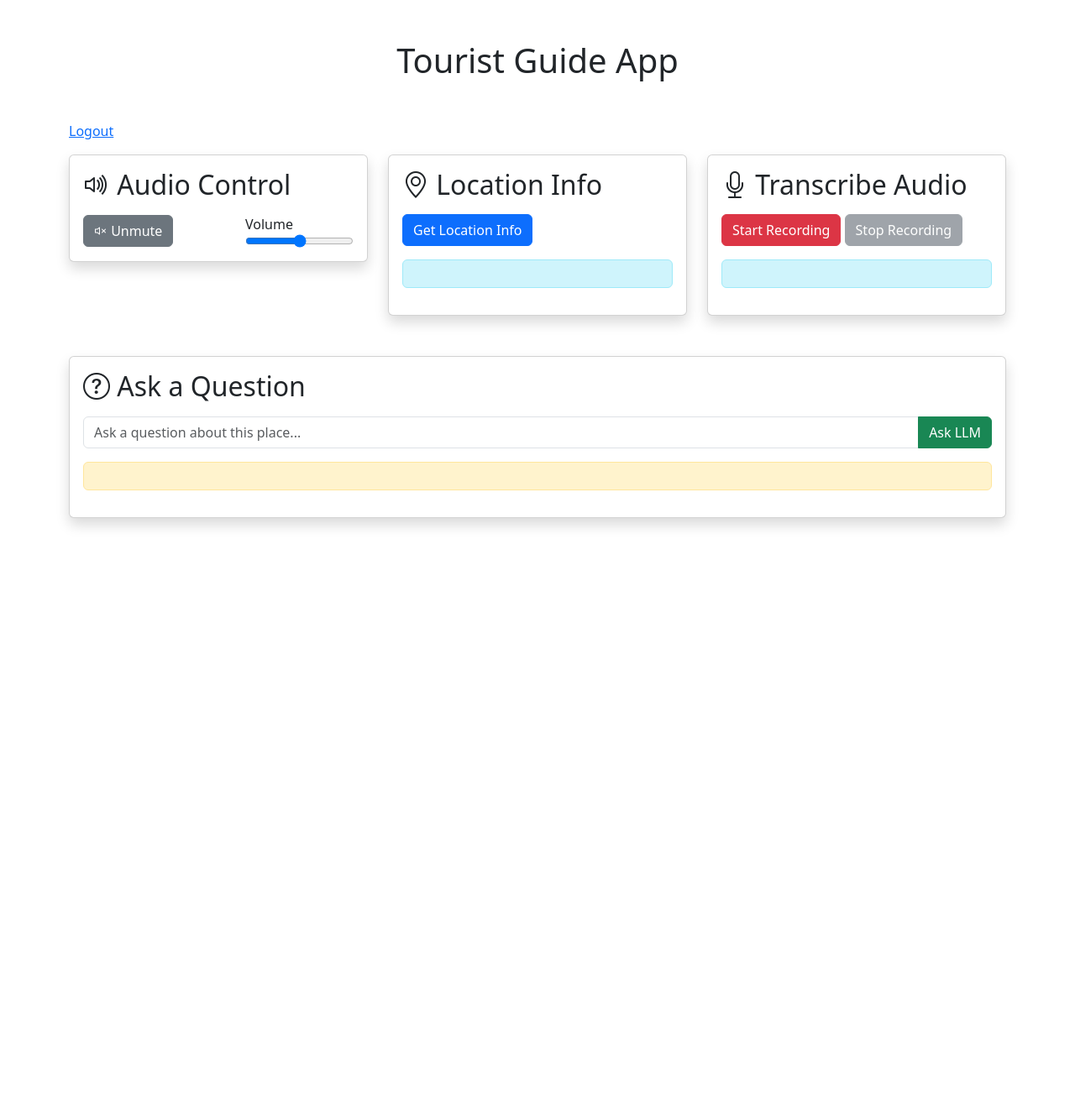
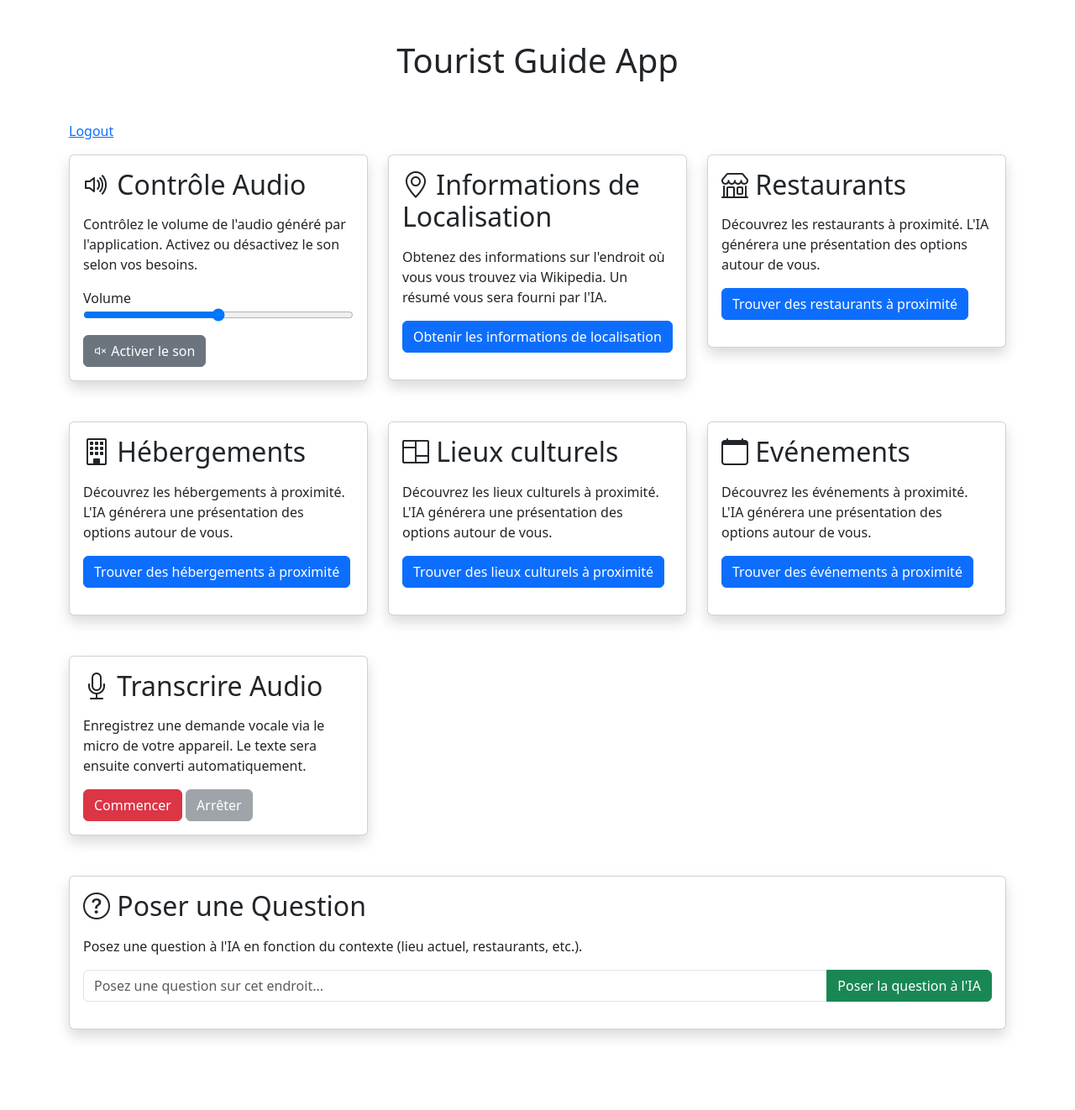
Before and after one commit to innermost47/wandermind, a Flask app: template templates/index.html in a window 1280 px wide. Shown: the whole page at 84% size. Before the commit the page ends 628 px from the top, so only its background shows below. Run offline with Flask 3, Linux system fonts and the light colour scheme; the template is opened without the code that fills it, so the values that code supplies are empty; parts of the project's set-up code (start-up, migrations or seed data) failed here and were passed over; some libraries are stand-ins or nearby versions.

Commit message:
added events culturals restaurants accomodations

```diff
--- a/app.py
+++ b/app.py
@@ -16,6 +16,8 @@ from services import (
     verify_token,
     send_email,
     get_email_for_account_creation,
+    get_foursquare_data,
+    get_nearby_events,
 )
 import json
 from dotenv import load_dotenv
@@ -111,6 +113,31 @@ def logout():
     return redirect(url_for("login"))
 
 
+def handle_place_request(
+    latitude, longitude, query=None, category=None, radius=1000, llm_message=None
+):
+    if not latitude or not longitude:
+        return jsonify({"error": "Invalid location data"}), 400
+    places = get_foursquare_data(
+        latitude, longitude, query=query, category=category, radius=radius
+    )
+    session_memory = session.get("memory", [])
+    if not places:
+        return (
+            jsonify({"error": "No relevant information found for this location."}),
+            404,
+        )
+    session["actual_content"] = places
+
+    def generate():
+        for chunk in query_llm(llm_message, places, llm_lock, session_memory):
+            data = json.dumps(chunk).encode("utf-8") + b"<|end_of_chunk|>"
+            yield data
+            sys.stdout.flush()
+
+    return Response(stream_with_context(generate()), mimetype="text/event-stream")
+
+
 @app.route("/wikipedia", methods=["POST"])
 def wikipedia():
     data = request.json
@@ -127,11 +154,16 @@ def wikipedia():
             jsonify({"error": "No relevant information found for this location."}),
             404,
         )
-    session["wikipedia_content"] = wikipedia_content
+    session["actual_content"] = wikipedia_content
 
     def generate():
+        llm_message = (
+            "Présentez ce lieu comme un guide touristique réel, similaire à ceux que l'on trouve dans les sorties touristiques, "
+            "et non comme un livre ou un document informatif. Fournissez une description vivante et engageante qui attire "
+            "l'attention des visiteurs et leur donne envie d'explorer cet endroit."
+        )
         for chunk in query_llm(
-            "Présentez ce lieu comme un guide touristique.",
+            llm_message,
             wikipedia_content,
             llm_lock,
             session_memory,
@@ -143,11 +175,92 @@ def wikipedia():
     return Response(generate(), mimetype="text/event-stream")
 
 
+@app.route("/events", methods=["POST"])
+def events():
+    data = request.json
+    latitude = data.get("latitude")
+    longitude = data.get("longitude")
+
+    if not latitude or not longitude:
+        return jsonify({"error": "Invalid location data"}), 400
+
+    events = get_nearby_events(latitude, longitude)
+    session_memory = session.get("memory", [])
+    if not events:
+        return (
+            jsonify({"error": "No relevant information found for this location."}),
+            404,
+        )
+    session["actual_content"] = events
+
+    def generate():
+        for chunk in query_llm(
+            "L'utilisateur veut davantage d'informations sur ces événements. Fournis-lui une description basée sur les données disponibles.",
+            events,
+            llm_lock,
+            session_memory,
+        ):
+            data = json.dumps(chunk).encode("utf-8") + b"<|end_of_chunk|>"
+            yield data
+            sys.stdout.flush()
+
+    return Response(generate(), mimetype="text/event-stream")
+
+
+@app.route("/restaurant", methods=["POST"])
+def restaurant():
+    data = request.json
+    latitude = data.get("latitude")
+    longitude = data.get("longitude")
+
+    return handle_place_request(
+        latitude,
+        longitude,
+        query="restaurants",
+        llm_message="L'utilisateur veut davantage d'informations sur ces restaurants. Fournis-lui une description basée sur les données disponibles.",
+    )
+
+
+@app.route("/accommodations", methods=["POST"])
+def accommodations():
+    data = request.json
+    latitude = data.get("latitude")
+    longitude = data.get("longitude")
+
+    return handle_place_request(
+        latitude,
+        longitude,
+        category="19014,19012,19013,19006",
+        radius=3000,
+        llm_message="L'utilisateur veut davantage d'informations sur ces hébergements. Fournis-lui une description basée sur les données disponibles.",
+    )
+
+
+@app.route("/culturals", methods=["POST"])
+def culturals():
+    data = request.json
+    latitude = data.get("latitude")
+    longitude = data.get("longitude")
+
+    return handle_place_request(
+        latitude,
+        longitude,
+        category="10027,10023,10034,10032",
+        radius=1000,
+        llm_message=(
+            "L'utilisateur veut davantage d'informations sur ces lieux culturels. "
+            "Les catégories sont les suivantes : 10027 pour les musées, 10023 pour les galeries d'art, "
+            "10034 pour les lieux historiques, et 10032 pour les bibliothèques. "
+            "Fournis-lui une description basée sur les données disponibles."
+        ),
+    )
+
+
 @app.route("/llm", methods=["POST"])
 def llm():
     data = request.json
     question = data.get("question")
-    context = session.get("wikipedia_content")
+    context = session.get("actual_content")
     if not context:
         return (
             jsonify(
--- a/env.example.txt
+++ b/env.example.txt
@@ -22,3 +22,6 @@ SMTP_FULL_NAME=
 SMTP_SERVER_PORT=
 
 EMAIL_SIGNATURE=
+
+FOURSQUARE_API_KEY=
+EVENTBRITE_API_KEY=
--- a/services/__init__.py
+++ b/services/__init__.py
@@ -3,3 +3,5 @@ from .llm import query_llm
 from .whisper import transcribe_audio
 from .auth import verify_token
 from .email import send_email, get_email_for_account_creation
+from .foursquare import get_foursquare_data
+from .openagenda import get_nearby_events
--- a/templates/index.html
+++ b/templates/index.html
@@ -5,18 +5,21 @@ block content %}
 {% if is_admin %}
 <a href="./admin">Admin</a>
 {% endif %}
+
 <div class="row mt-3">
+  <!-- Bloc Audio Control -->
   <div class="col-md-4">
     <div class="mb-5 card shadow">
       <div class="card-body">
-        <h2 class="mb-3"><i class="bi bi-volume-up"></i> Audio Control</h2>
-        <div class="d-flex justify-content-between align-items-center">
-          <button class="btn btn-secondary" id="muteButton">
-            <i id="muteIcon" class="bi bi-volume-mute"></i> Unmute
-          </button>
-          <div class="d-flex flex-column">
-            <label for="volumeSlider">Volume</label
-            ><input
+        <h2 class="mb-3"><i class="bi bi-volume-up"></i> Contrôle Audio</h2>
+        <p>
+          Contrôlez le volume de l'audio généré par l'application. Activez ou
+          désactivez le son selon vos besoins.
+        </p>
+        <div class="d-flex flex-column">
+          <div class="d-flex flex-column mb-3">
+            <label for="volumeSlider">Volume</label>
+            <input
               type="range"
               id="volumeSlider"
               class="volume-control"
@@ -26,59 +29,139 @@ block content %}
               value="0.5"
             />
           </div>
+          <div>
+            <button class="btn btn-secondary" id="muteButton">
+              <i id="muteIcon" class="bi bi-volume-mute"></i> Activer le son
+            </button>
+          </div>
         </div>
       </div>
     </div>
   </div>
+
+  <!-- Bloc Location Info -->
   <div class="col-md-4">
     <div class="mb-5 card shadow">
       <div class="card-body">
         <h2 class="mb-3">
-          <i class="bi bi-geo-alt"></i>
-          Location Info
+          <i class="bi bi-geo-alt"></i> Informations de Localisation
         </h2>
+        <p>
+          Obtenez des informations sur l'endroit où vous vous trouvez via
+          Wikipedia. Un résumé vous sera fourni par l'IA.
+        </p>
         <button class="btn btn-primary mb-3" id="getLocation">
-          Get Location Info
+          Obtenir les informations de localisation
         </button>
-        <div class="alert alert-info" id="location"></div>
       </div>
     </div>
   </div>
+
+  <!-- Bloc Restaurants -->
   <div class="col-md-4">
     <div class="mb-5 card shadow">
       <div class="card-body">
-        <h2 class="mb-3">
-          <i class="bi bi-mic"></i>
-          Transcribe Audio
-        </h2>
-        <button class="btn btn-danger" id="startRecording">
-          Start Recording
+        <h2 class="mb-3"><i class="bi bi-shop"></i> Restaurants</h2>
+        <p>
+          Découvrez les restaurants à proximité. L'IA générera une présentation
+          des options autour de vous.
+        </p>
+        <button class="btn btn-primary mb-3" id="getRestaurants">
+          Trouver des restaurants à proximité
         </button>
+      </div>
+    </div>
+  </div>
+
+  <!-- Bloc Accomodations -->
+  <div class="col-md-4">
+    <div class="mb-5 card shadow">
+      <div class="card-body">
+        <h2 class="mb-3"><i class="bi bi-building"></i> Hébergements</h2>
+        <p>
+          Découvrez les hébergements à proximité. L'IA générera une présentation
+          des options autour de vous.
+        </p>
+        <button class="btn btn-primary mb-3" id="getAccomodations">
+          Trouver des hébergements à proximité
+        </button>
+      </div>
+    </div>
+  </div>
+
+  <!-- Bloc Culturals -->
+  <div class="col-md-4">
+    <div class="mb-5 card shadow">
+      <div class="card-body">
+        <h2 class="mb-3"><i class="bi bi-columns"></i> Lieux culturels</h2>
+        <p>
+          Découvrez les lieux culturels à proximité. L'IA générera une
+          présentation des options autour de vous.
+        </p>
+        <button class="btn btn-primary mb-3" id="getCulturals">
+          Trouver des lieux culturels à proximité
+        </button>
+      </div>
+    </div>
+  </div>
+
+  <!-- Bloc Events -->
+  <div class="col-md-4">
+    <div class="mb-5 card shadow">
+      <div class="card-body">
+        <h2 class="mb-3"><i class="bi bi-calendar"></i> Evénements</h2>
+        <p>
+          Découvrez les événements à proximité. L'IA générera une présentation
+          des options autour de vous.
+        </p>
+        <button class="btn btn-primary mb-3" id="getEvents">
+          Trouver des événements à proximité
+        </button>
+      </div>
+    </div>
+  </div>
+
+  <!-- Bloc Transcribe Audio -->
+  <div class="col-md-4">
+    <div class="mb-5 card shadow">
+      <div class="card-body">
+        <h2 class="mb-3"><i class="bi bi-mic"></i> Transcrire Audio</h2>
+        <p>
+          Enregistrez une demande vocale via le micro de votre appareil. Le
+          texte sera ensuite converti automatiquement.
+        </p>
+        <button class="btn btn-danger" id="startRecording">Commencer</button>
         <button class="btn btn-secondary" id="stopRecording" disabled>
-          Stop Recording
+          Arrêter
         </button>
-        <div class="alert alert-info mt-3" id="transcription"></div>
+        <div class="alert mt-3 d-none" id="transcription"></div>
       </div>
     </div>
   </div>
 </div>
 
+<!-- Bloc Ask a Question -->
 <div class="mb-5 card shadow">
   <div class="card-body">
     <h2 class="mb-3">
-      <i class="bi bi-question-circle"></i>
-      Ask a Question
+      <i class="bi bi-question-circle"></i> Poser une Question
     </h2>
+    <p>
+      Posez une question à l'IA en fonction du contexte (lieu actuel,
+      restaurants, etc.).
+    </p>
     <div class="input-group mb-3">
       <input
         type="text"
         id="questionInput"
         class="form-control"
-        placeholder="Ask a question about this place..."
+        placeholder="Posez une question sur cet endroit..."
       />
-      <button class="btn btn-success" id="askQuestion">Ask LLM</button>
+      <button class="btn btn-success" id="askQuestion">
+        Poser la question à l'IA
+      </button>
     </div>
-    <div class="alert alert-warning" id="llmResponse"></div>
+    <div class="alert alert-warning d-none" id="llmResponse"></div>
   </div>
 </div>
 {% endblock %}
```
Also changed, not shown: services/foursquare.py (added, +58 -0 lines), services/openagenda.py (added, +88 -0 lines), src/index.js (+48 -16 lines).
